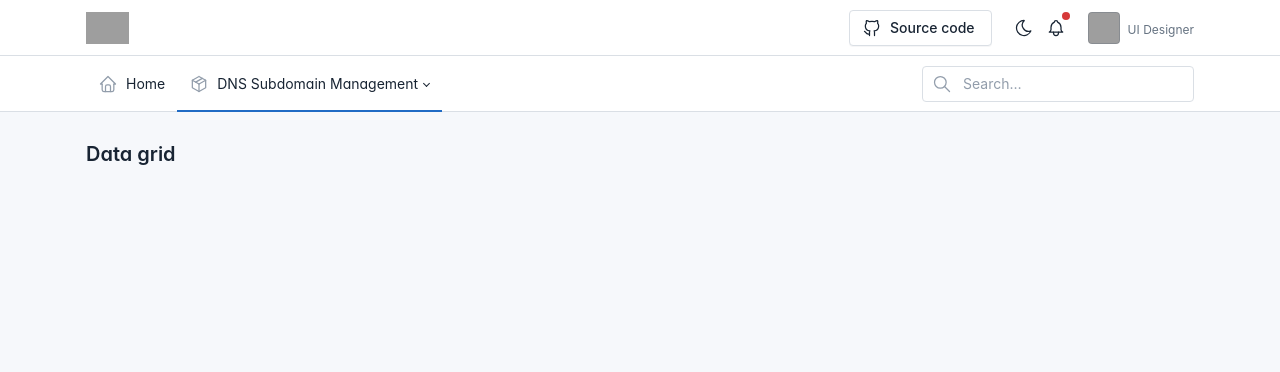
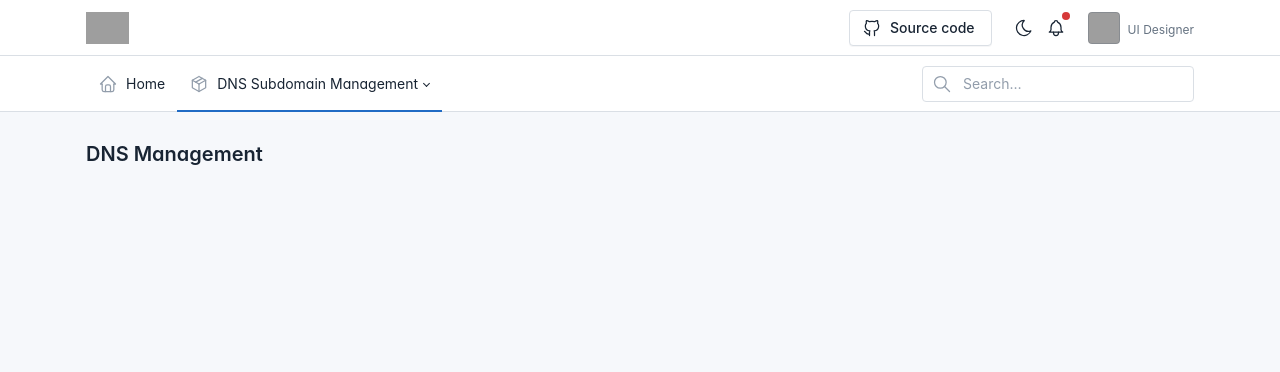
Before and after one commit to BlossomDNS/register, a Flask app: template templates/dashboard.html in a window 1280 px wide. Shown: the top 372 px of the page. Run offline with Flask 3, Linux system fonts and the light colour scheme; the template is opened without the code that fills it, so the values that code supplies are empty; parts of the project's set-up code (start-up, migrations or seed data) failed here and were passed over; some web fonts are replaced; grey boxes are pictures that could not be loaded.

Commit message:
change page title

```diff
--- a/templates/dashboard.html
+++ b/templates/dashboard.html
@@ -232,7 +232,7 @@
             <div class="row g-2 align-items-center">
               <div class="col">
                 <h2 class="page-title">
-                  Data grid
+                  DNS Management
                 </h2>
               </div>
             </div>
```
